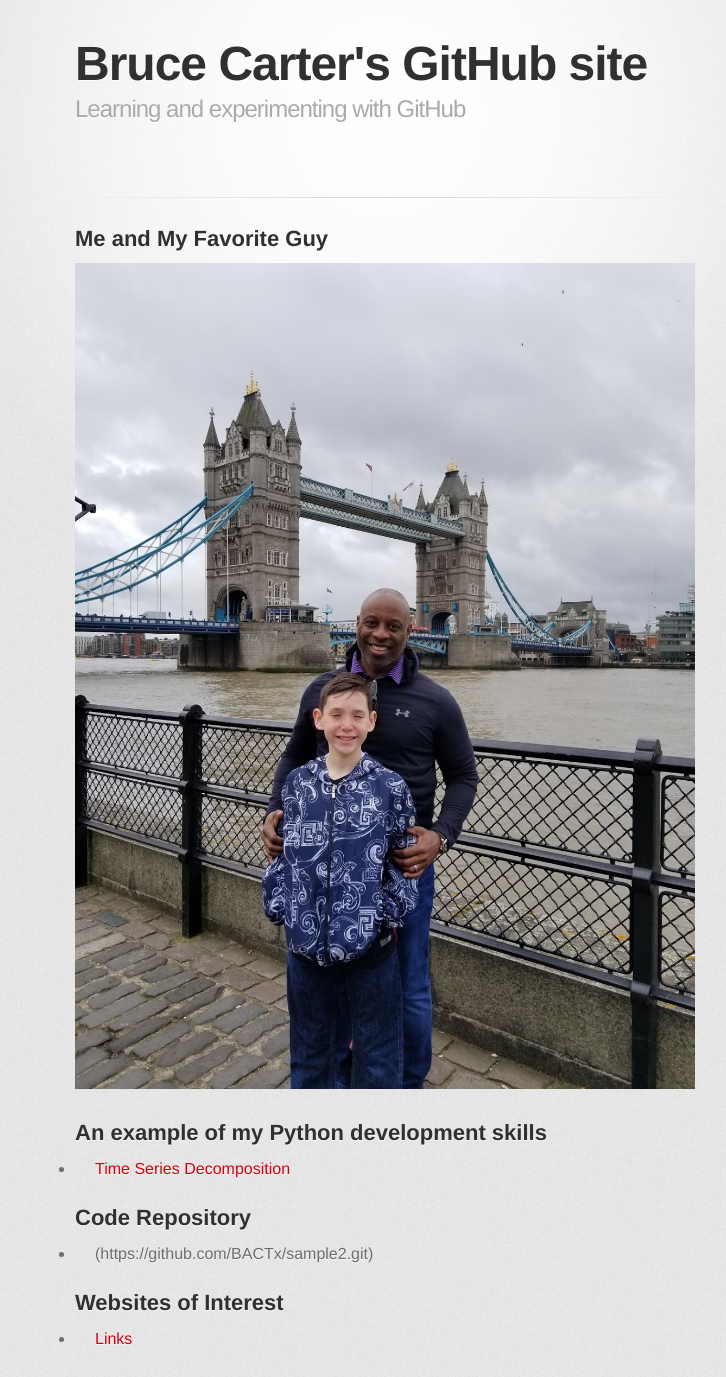
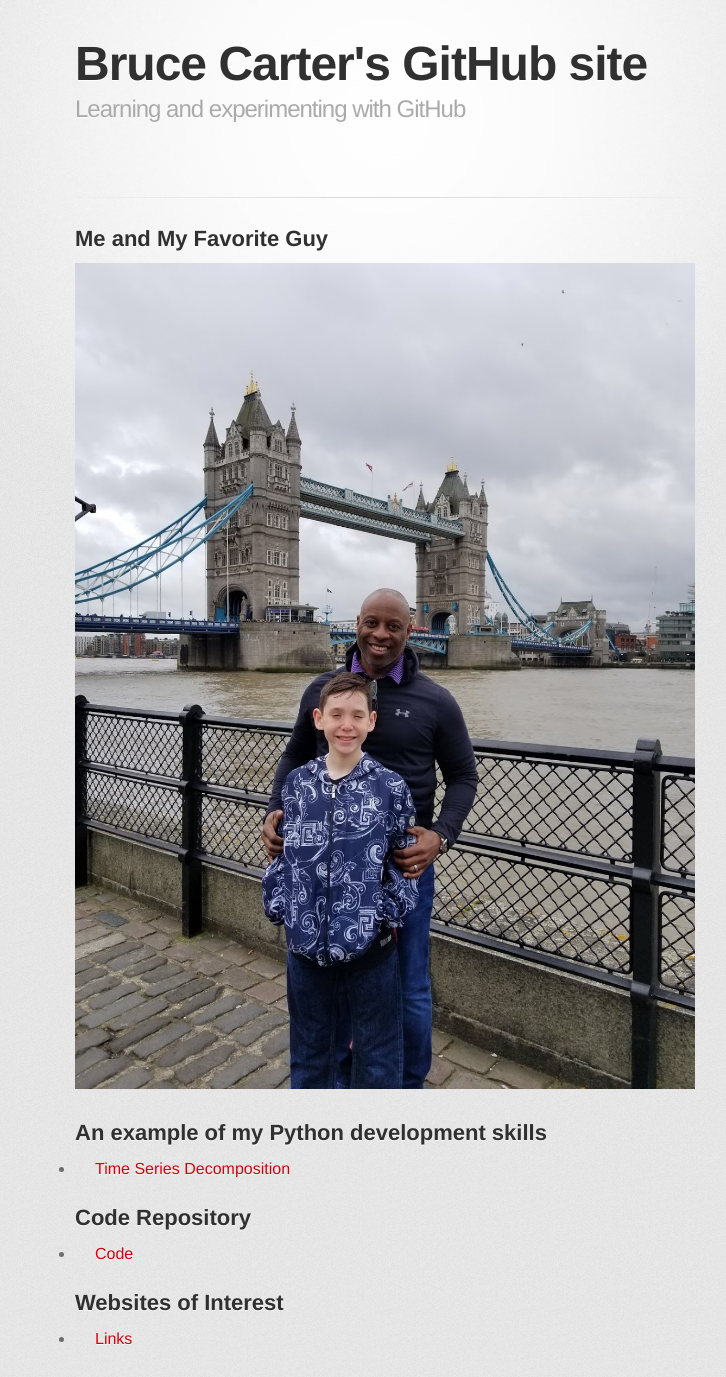
Before and after one commit to BACTx/BACTx.github.io, a Jekyll site: the page built from index.md, in a window 1280 px wide. Shown: the top 1377 px of the page, without its empty margins (255-981 px from the left). Built offline with Jekyll 4.4.1, drawn with Linux system fonts in a browser that asks for light colours; some web fonts are replaced; our own code applies the rules of GitHub Pages for plain Markdown files.

Commit message:
Update index.md

```diff
--- a/index.md
+++ b/index.md
@@ -13,7 +13,7 @@ description: Learning and experimenting with GitHub
 
 ## Code Repository
 
-- (https://github.com/BACTx/sample2.git)
+- [Code](https://github.com/BACTx/Code)
 
 ## Websites of Interest
 
```
